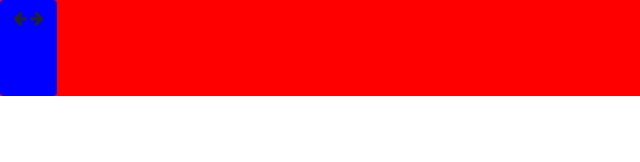
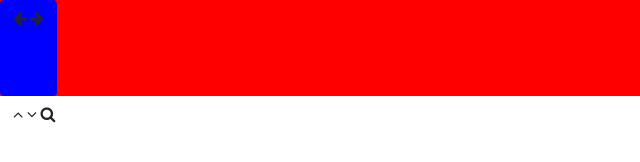
Before and after one commit to speccysps/Football-Manager-Authtentic-Competition-Colours, a website: page dev/index.html in a window 1280 px wide. Shown: the full height of the page, 0-640 px from the left. Drawn offline with nearby package versions, Linux system fonts and the light colour scheme.

Commit message:
Secondary btns added but not positioned

```diff
--- a/dev/index.html
+++ b/dev/index.html
@@ -20,6 +20,11 @@
             <i class="fa fa-arrow-right" aria-hidden="true"></i>
         </div>
         <div class="logo"></div>
+        <div class="navigation btn">
+            <i class="fa fa-angle-up" aria-hidden="true"></i>
+            <i class="fa fa-angle-down" aria-hidden="true"></i>
+            <i class="fa fa-search" aria-hidden="true"></i>
+        </div>
     </div>
     <script src="js/jquery.min.js"></script>
     <script src="js/popper.min.js"></script>
```
